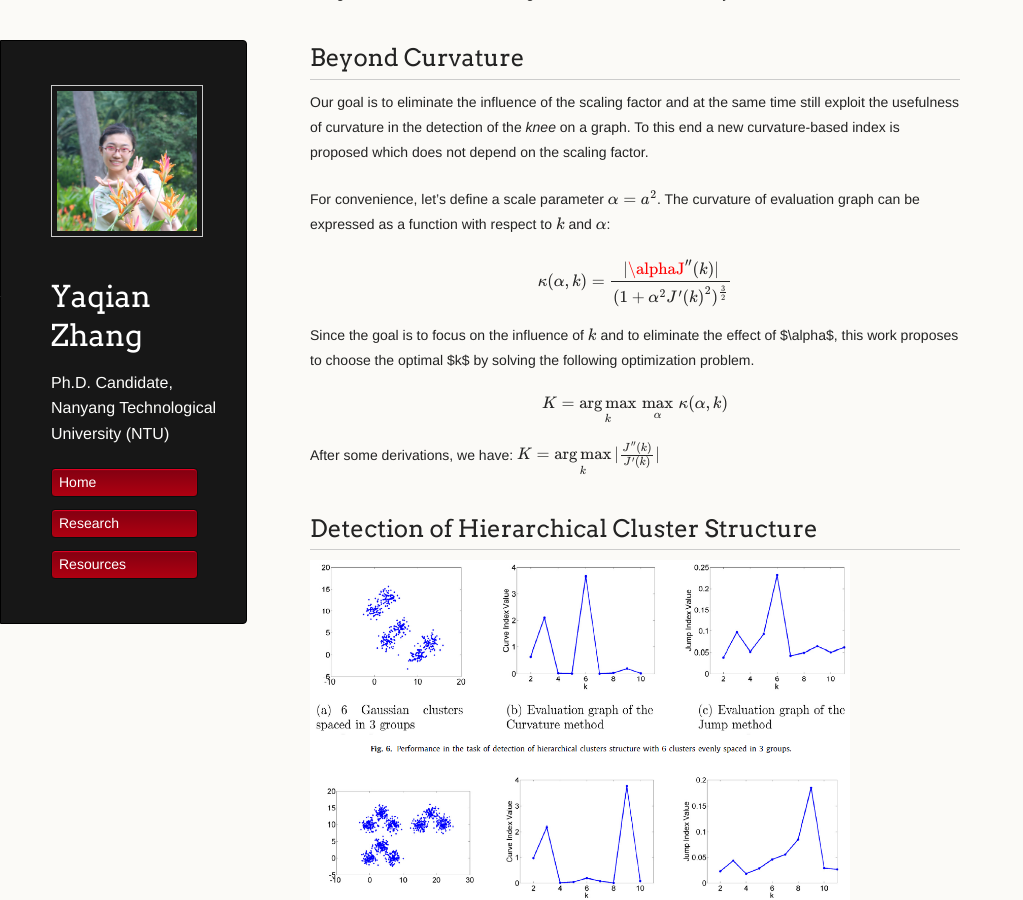
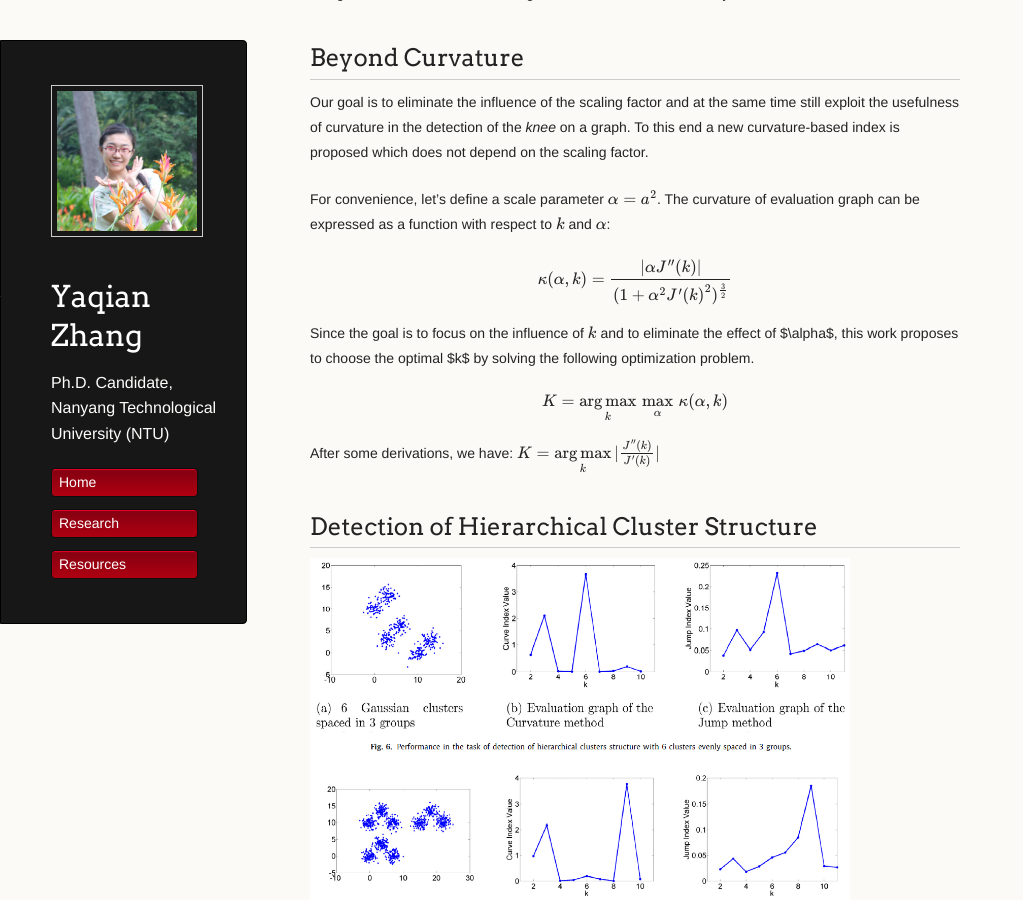
Before and after one commit to YaqianZhang/yaqianzhang.github.io, a Jekyll site: the page built from _posts/2017-05-16-determining-the-number-of-clusters.md, in a window 1280 px wide and 900 px high, scrolled down 2517 px. Shown: the whole window, without its empty margins (0-1023 px from the left). Built offline with Jekyll 4.4.1, drawn with Linux system fonts in a browser that asks for light colours; formulas are drawn with MathJax 3.

Commit message:
Update 2017-05-16-determining-the-number-of-clusters.md

```diff
--- a/_posts/2017-05-16-determining-the-number-of-clusters.md
+++ b/_posts/2017-05-16-determining-the-number-of-clusters.md
@@ -54,7 +54,7 @@ Our goal is to eliminate the influence of the scaling factor and at the same tim
 
 For convenience, let's define a scale parameter $$\alpha = a^2$$. The curvature of evaluation graph can be expressed as a function with respect to $$k$$ and $$\alpha$$:
 
-$$\kappa(\alpha,k)=\frac{|\alphaJ''(k)|}{(1+\alpha^2{J'(k)}^2)^{\frac{3}{2}}}$$
+$$\kappa(\alpha,k)=\frac{|\alpha J''(k)|}{(1+\alpha^2{J'(k)}^2)^{\frac{3}{2}}}$$
 
 Since the goal is to focus on the influence of $$k$$  and to eliminate the effect of $\alpha$, this work proposes to choose the optimal $k$  by solving the following optimization problem.
 
```
